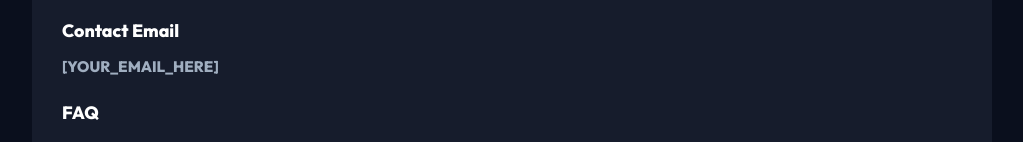
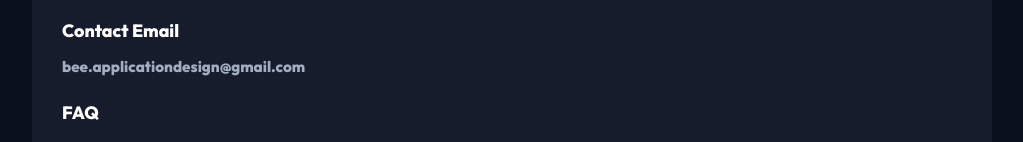
Before and after one commit to beeapplicationdesign/SoberShield, a plain HTML site: page index.html in a window 1280 px wide. Shown: the part 650-792 px from the top of the page, without its empty margins (128-1151 px from the left). Drawn offline with Linux system fonts and the light colour scheme.

Commit message:
Update index.html

```diff
--- a/index.html
+++ b/index.html
@@ -118,7 +118,7 @@
                 <p>We are here to help you stay safe. If you have any questions, encounter bugs, or need assistance with
                     SoberBuddy features, please reach out.</p>
                 <h3>Contact Email</h3>
-                <p><strong>[YOUR_EMAIL_HERE]</strong></p>
+                <p><strong>bee.applicationdesign@gmail.com</strong></p>
                 <h3>FAQ</h3>
                 <p><strong>How to enable protections?</strong> Go to Home tab and select 'Plan Protection'.</p>
             </div>
```
